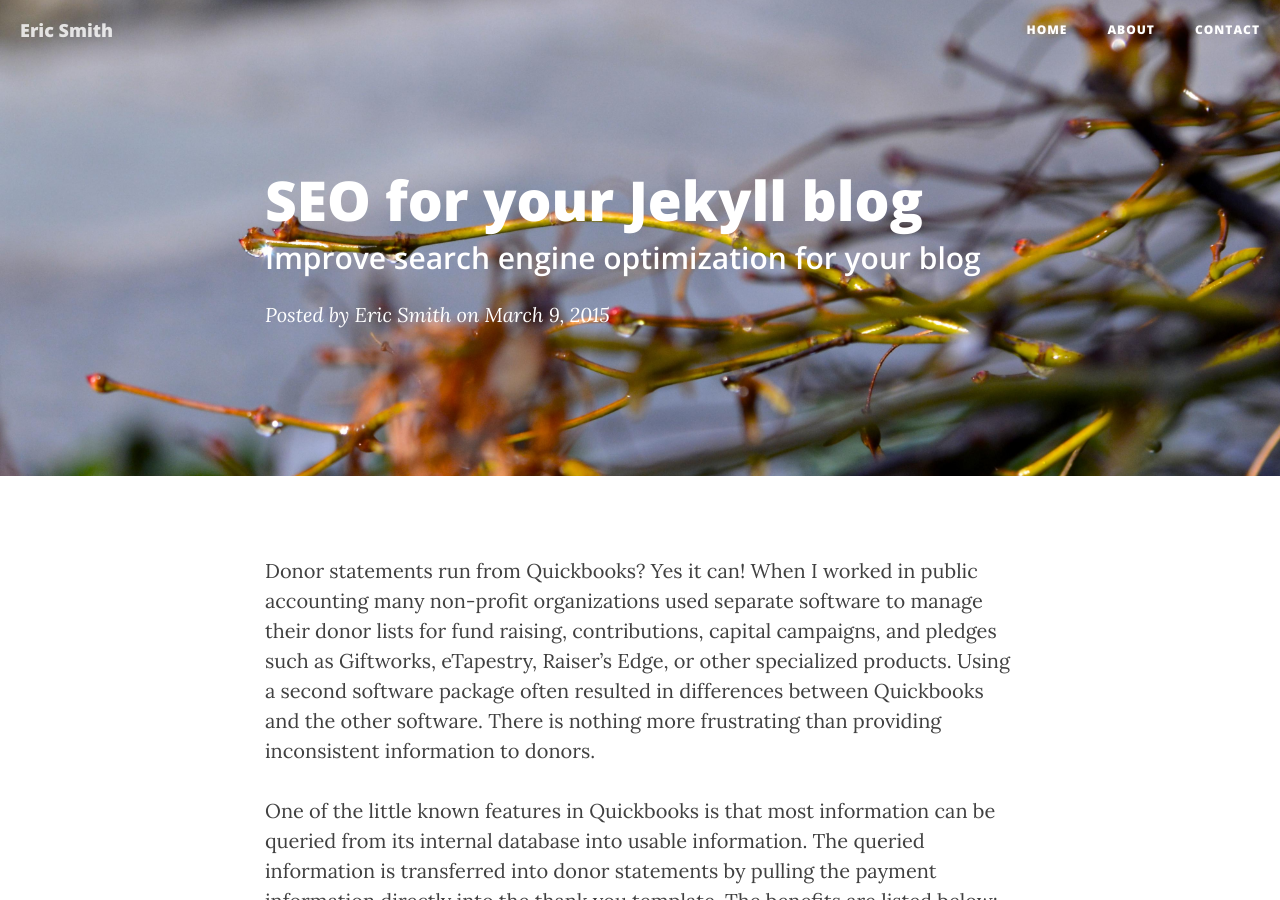
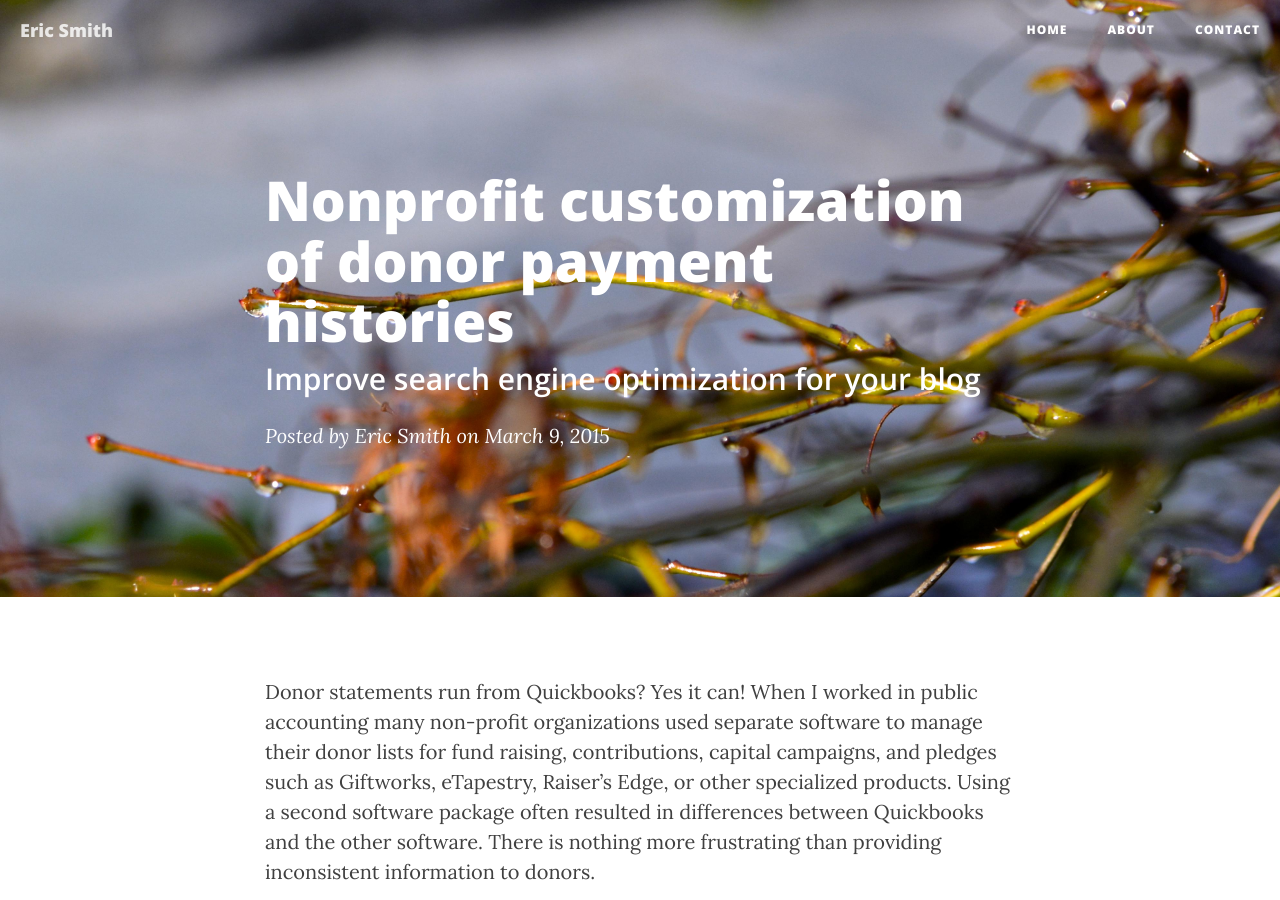
Before and after one commit to grumaccountant/eric, a Jekyll site: the page built from _posts/2015-03-09-Nonprofit-customization-of-donor-statements.markdown, in a window 1280 px wide and 900 px high. Built offline with Jekyll 4.4.1, drawn with Linux system fonts in a browser that asks for light colours; nearby versions of some CDN libraries; comment, search, counter and statistics services are not loaded.

Commit message:
Update 2015-03-09-Nonprofit-customization-of-donor-statements.markdown

```diff
--- a/_posts/2015-03-09-Nonprofit-customization-of-donor-statements.markdown
+++ b/_posts/2015-03-09-Nonprofit-customization-of-donor-statements.markdown
@@ -1,6 +1,6 @@
 ---
 layout:     post
-title:      "SEO for your Jekyll blog"
+title:      "Nonprofit customization of donor payment histories"
 subtitle:   "Improve search engine optimization for your blog"
 description: "Learn how to optimize your Jekyll blog posts for search engines"
 date:       2015-03-09
```
